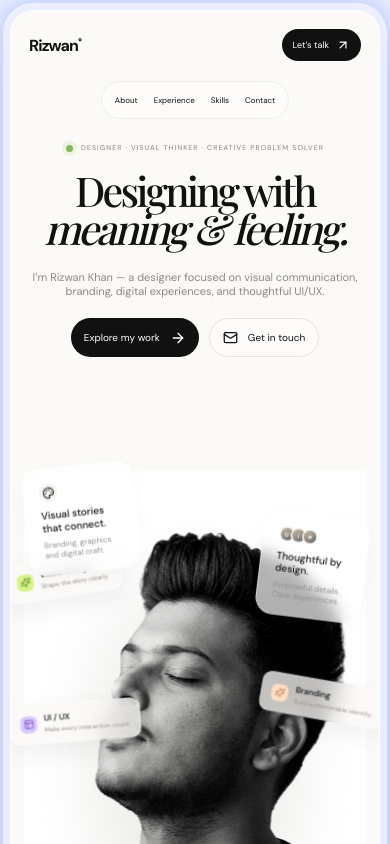
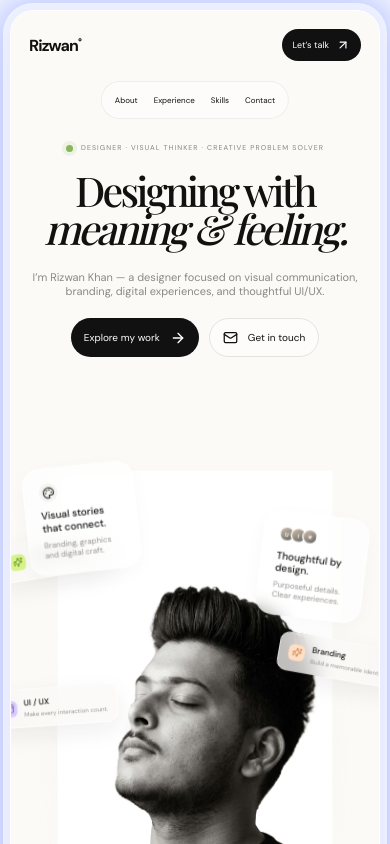
Before and after one commit to Rizzu01/port-folio, a Next.js app: page / in a window 390 px wide. Shown: the top 844 px of the page. Built offline with nearby package versions, Linux system fonts and the light colour scheme; a web font is replaced by a local one.

Commit message:
Use transparent PNG portrait and move cards away from face

```diff
--- a/app/globals.css
+++ b/app/globals.css
@@ -76,3 +76,28 @@
   .portfolio-hero .clarity-note{bottom:20px}
   .scroll-cue{bottom:2px}
 }
+
+
+/* Keep the portrait transparent-friendly and move UI cards away from the face */
+.portfolio-hero .portrait-stage{z-index:1}
+.portfolio-hero .portrait-mask{background:transparent;overflow:visible}
+.portfolio-hero .portrait-mask img{object-fit:contain;object-position:center bottom;mix-blend-mode:normal;filter:none}
+.portfolio-hero .floating-panel{z-index:4}
+.portfolio-hero .panel-focus{left:0;top:78px;transform:rotate(-9deg)}
+.portfolio-hero .panel-ideas{left:-8%;top:235px;transform:rotate(-4deg)}
+.portfolio-hero .panel-plan{right:-7%;top:185px;transform:rotate(10deg)}
+.portfolio-hero .panel-note{right:-5%;top:340px}
+@media(max-width:850px){
+ .portfolio-hero .portrait-stage{width:min(470px,72vw)}
+ .portfolio-hero .panel-focus{left:-4%;top:75px}
+ .portfolio-hero .panel-ideas{left:-7%;top:230px}
+ .portfolio-hero .panel-plan{right:-6%;top:185px}
+ .portfolio-hero .panel-note{right:-5%;top:330px}
+}
+@media(max-width:560px){
+ .portfolio-hero .portrait-stage{width:min(390px,88vw)}
+ .portfolio-hero .panel-focus{left:-8%;top:75px;transform:scale(.68) rotate(-9deg);transform-origin:left top}
+ .portfolio-hero .panel-ideas{left:-10%;top:220px;transform:scale(.68) rotate(-4deg);transform-origin:left top}
+ .portfolio-hero .panel-plan{right:-10%;top:180px;transform:scale(.68) rotate(10deg);transform-origin:right top}
+ .portfolio-hero .panel-note{display:none}
+}
```
